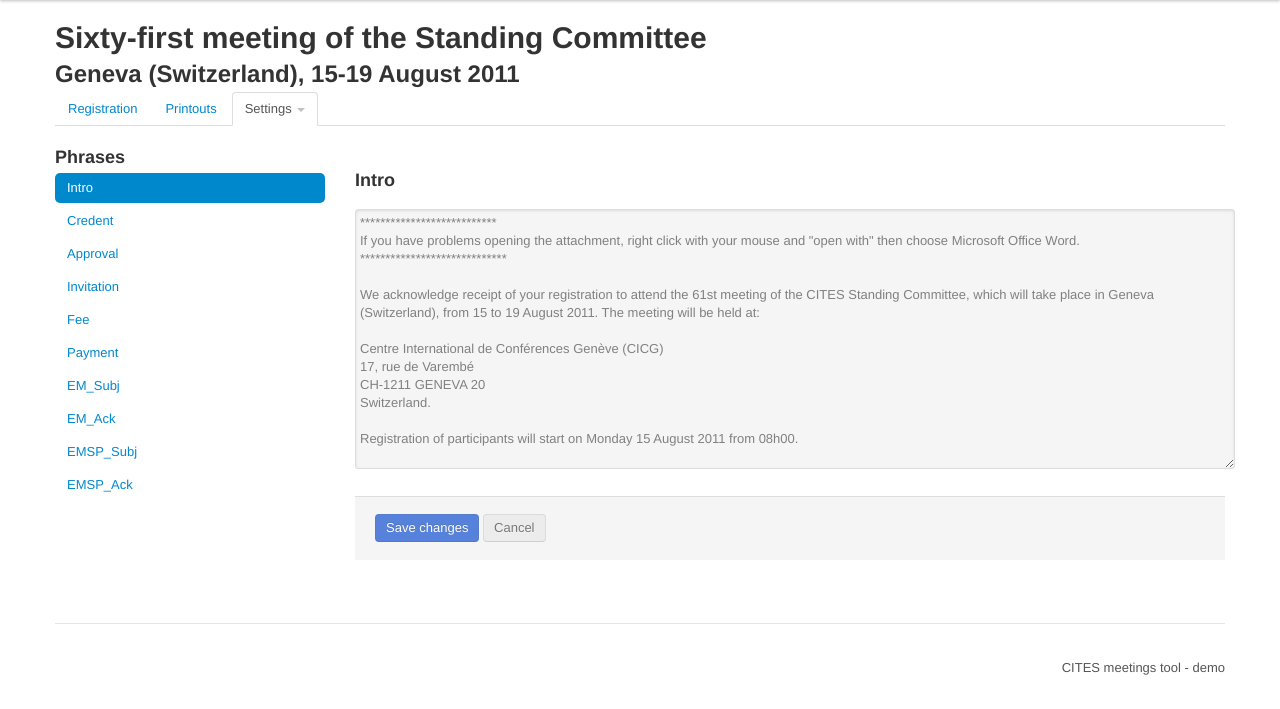
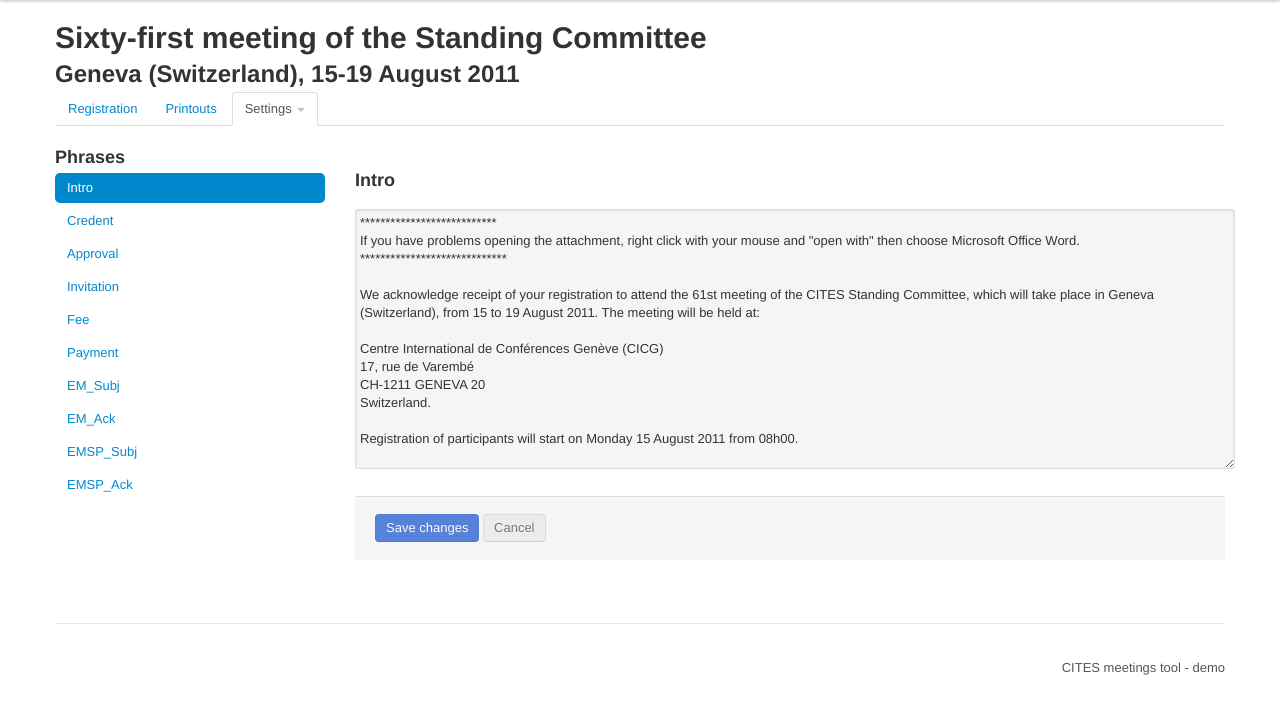
Before and after one commit to dincamihai/cites-meetings, a Flask app: page /meeting/1/settings/phrases in a window 1280 px wide. Shown: the part 40-749 px from the top of the page. Run offline with Flask 2, Linux system fonts and the light colour scheme; parts of the project's set-up code (start-up, migrations or seed data) failed here and were passed over; some libraries are stand-ins or nearby versions.

Commit message:
some colors for send_mail

```diff
--- a/static/css/style.css
+++ b/static/css/style.css
@@ -16,6 +16,10 @@ footer p {
 
 a {
     cursor: pointer;
+}
+
+textarea {
+    color: #333;
 }
 
 /* DataTables with Twitter Boostrap v2
--- a/templates/send_mail.html
+++ b/templates/send_mail.html
@@ -2,7 +2,7 @@
 
 {% block scripts %}
   <script id="attachement-html" type="text/template">
-    <div class="attachement-container label">
+    <div class="attachement-container label label-info">
       <div class="title">Attachement:</div>
       <div class="value">
         <a href="{{ url_for('webpages.view_pdf', person_id=person.id) }}">
```
